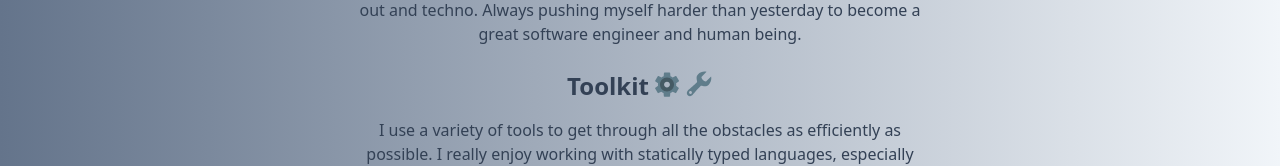
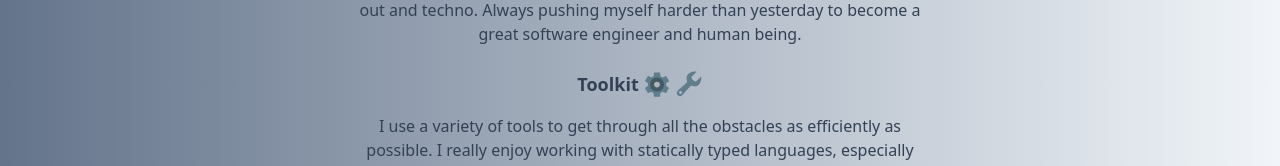
Before and after one commit to makyfj/franklinjara.dev, a Next.js app: page / in a window 1280 px wide. Shown: the part 424-590 px from the top of the page. Built offline with nearby package versions, Linux system fonts and the light colour scheme.

Commit message:
fix: toolkit header size

```diff
--- a/src/components/toolkit.tsx
+++ b/src/components/toolkit.tsx
@@ -43,7 +43,7 @@ const Toolkit = () => {
         custom={1 * 0.5}
         className="flex gap-1"
       >
-        <h2 className="text-2xl text-center">Toolkit</h2>
+        <h2 className="text-lg text-center">Toolkit</h2>
         <FcSettings className="icon-size" />
         <FcSupport className="icon-size" />
       </motion.div>
```
